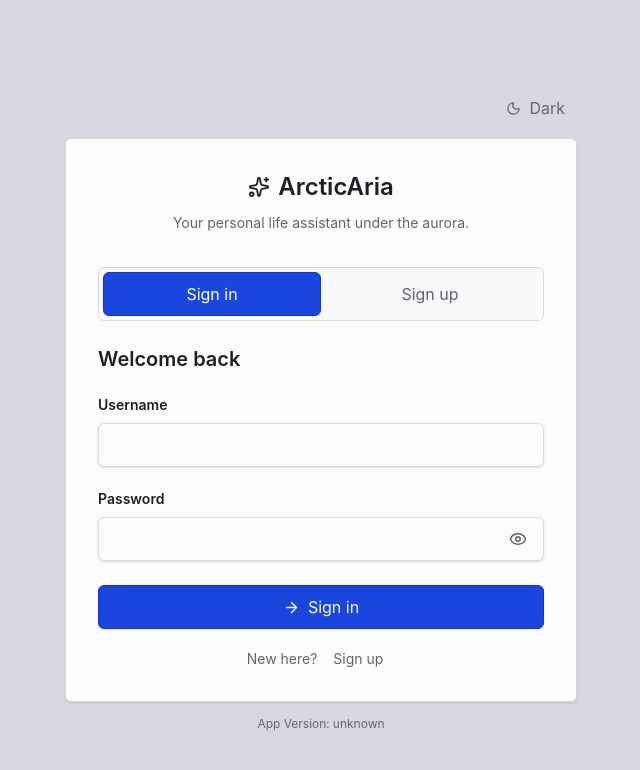
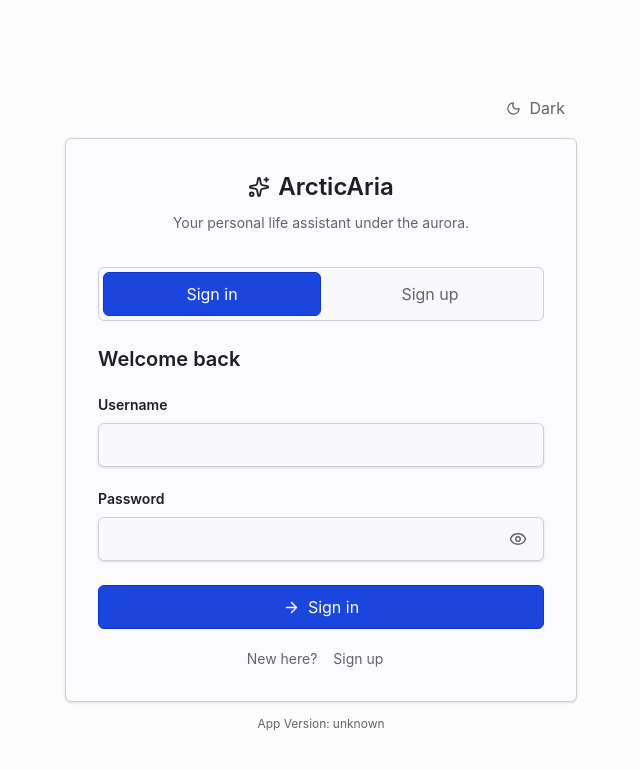
Before and after one commit to purinliang/arctic-aria, a Next.js app in the folder apps/web/: page / in a window 1280 px wide. Shown: the top 770 px of the page, without its empty margins (319-959 px from the left). Built offline with nearby package versions, Linux system fonts and the light colour scheme; no server answers.

Commit message:
style(web): align theme roles with Radix scale
Apply generated Radix-style blue and gray scales through shared Arctic Aria color roles, remove legacy background compatibility aliases, align sidebar/loading/status surfaces, and update color/theme/release docs for the v0.6.0 release.

```diff
--- a/apps/web/src/app-shell/Sidebar.tsx
+++ b/apps/web/src/app-shell/Sidebar.tsx
@@ -229,7 +229,7 @@ function SidebarFrame({
               open ? "translate-x-0" : "-translate-x-full"
             }`
           : "hidden h-screen w-[300px] shrink-0 lg:sticky lg:top-0 lg:flex"
-      } relative flex-col border-r border-[var(--aa-secondary-button-border)] bg-[var(--aa-panel-bg)] text-[var(--aa-primary-text)]`}
+      } relative flex-col border-r border-[var(--aa-secondary-button-border)] bg-[var(--aa-panel-header-bg)] text-[var(--aa-primary-text)]`}
     >
       <div
         ref={sidebarRef}
--- a/apps/web/src/app/globals.css
+++ b/apps/web/src/app/globals.css
@@ -61,63 +61,47 @@
   --gray-indicator: #8b8d98;
   --gray-track: #8b8d98;
   --color-background: #fff;
-  --aa-page-bg: var(--gray-6);
-  --aa-panel-bg: var(--gray-1);
-  --aa-panel-hover-bg: var(--gray-2);
-  --aa-panel-header-bg: var(--gray-3);
-  --aa-primary-text: var(--gray-12);
-  --aa-secondary-text: var(--gray-11);
-  --aa-primary-button-bg: var(--blue-9);
-  --aa-primary-button-text: var(--blue-contrast);
-  --aa-primary-button-hover-bg: var(--blue-10);
-  --aa-primary-button-hover-text: var(--blue-contrast);
-  --aa-primary-button-disabled-bg: var(--blue-6);
-  --aa-primary-button-disabled-text: var(--blue-12);
-  --aa-secondary-button-bg: var(--gray-1);
-  --aa-secondary-button-text: var(--gray-11);
-  --aa-secondary-button-border: var(--gray-6);
-  --aa-secondary-button-hover-bg: var(--gray-3);
-  --aa-secondary-button-hover-border: var(--gray-7);
-  --aa-secondary-button-hover-text: var(--gray-12);
-  --aa-secondary-button-disabled-border: var(--gray-5);
-  --aa-secondary-button-disabled-bg: var(--gray-2);
-  --aa-secondary-button-disabled-text: var(--gray-11);
-  --background: var(--aa-page-bg);
-  --foreground: var(--aa-primary-text);
-  --muted-foreground: var(--aa-secondary-text);
+  --aa-gray-1-25: color-mix(in srgb, var(--gray-1) 75%, var(--gray-2) 25%);
+  --aa-gray-1-50: color-mix(in srgb, var(--gray-1) 50%, var(--gray-2) 50%);
+  --aa-gray-1-75: color-mix(in srgb, var(--gray-1) 25%, var(--gray-2) 75%);
+  --aa-gray-2-25: color-mix(in srgb, var(--gray-2) 75%, var(--gray-3) 25%);
+  --aa-gray-2-50: color-mix(in srgb, var(--gray-2) 50%, var(--gray-3) 50%);
+  --aa-gray-2-75: color-mix(in srgb, var(--gray-2) 25%, var(--gray-3) 75%);
+  --aa-gray-3-25: color-mix(in srgb, var(--gray-3) 75%, var(--gray-4) 25%);
+  --aa-gray-3-50: color-mix(in srgb, var(--gray-3) 50%, var(--gray-4) 50%);
 }
 
 :root[data-aa-theme="dark"],
 .dark,
 .dark-theme {
   --blue-1: #0b111e;
-  --blue-2: #0f1728;
-  --blue-3: #132350;
-  --blue-4: #142a71;
-  --blue-5: #1b3483;
-  --blue-6: #243f92;
-  --blue-7: #2d4ca7;
-  --blue-8: #365bc6;
-  --blue-9: #3b63db;
-  --blue-10: #3357c2;
-  --blue-11: #8eb3ff;
-  --blue-12: #d2e2ff;
+  --blue-2: #0f1729;
+  --blue-3: #102351;
+  --blue-4: #112b71;
+  --blue-5: #173584;
+  --blue-6: #204093;
+  --blue-7: #294da9;
+  --blue-8: #305bc8;
+  --blue-9: #3664db;
+  --blue-10: #2e58c4;
+  --blue-11: #8bb4ff;
+  --blue-12: #d1e3ff;
   --blue-a1: #0012fe0e;
-  --blue-a2: #004ffc19;
-  --blue-a3: #1955fe44;
-  --blue-a4: #194fff67;
-  --blue-a5: #265afd7b;
-  --blue-a6: #3465fe8b;
-  --blue-a7: #3e6fffa1;
-  --blue-a8: #4273ffc2;
-  --blue-a9: #4271fed9;
-  --blue-a10: #3f6fffbe;
-  --blue-a11: #8eb3ff;
-  --blue-a12: #d2e2ff;
+  --blue-a2: #004cfd1a;
+  --blue-a3: #0e54fe45;
+  --blue-a4: #1152ff67;
+  --blue-a5: #1d5bfd7c;
+  --blue-a6: #2c66fe8c;
+  --blue-a7: #376fffa3;
+  --blue-a8: #3971fec5;
+  --blue-a9: #3c72fed9;
+  --blue-a10: #3870ffc0;
+  --blue-a11: #8bb4ff;
+  --blue-a12: #d1e3ff;
   --blue-contrast: #ffffff;
-  --blue-surface: #0e1d3f80;
-  --blue-indicator: #3b63db;
-  --blue-track: #3b63db;
+  --blue-surface: #0e1d4180;
+  --blue-indicator: #3664db;
+  --blue-track: #3664db;
   --gray-1: #111113;
   --gray-2: #19191b;
   --gray-3: #222325;
@@ -147,26 +131,43 @@
   --gray-indicator: #6c6e79;
   --gray-track: #6c6e79;
   --color-background: #111111;
+  --aa-gray-1-25: color-mix(in srgb, var(--gray-1) 75%, var(--gray-2) 25%);
+  --aa-gray-1-50: color-mix(in srgb, var(--gray-1) 50%, var(--gray-2) 50%);
+  --aa-gray-1-75: color-mix(in srgb, var(--gray-1) 25%, var(--gray-2) 75%);
+  --aa-gray-2-25: color-mix(in srgb, var(--gray-2) 75%, var(--gray-3) 25%);
+  --aa-gray-2-50: color-mix(in srgb, var(--gray-2) 50%, var(--gray-3) 50%);
+  --aa-gray-2-75: color-mix(in srgb, var(--gray-2) 25%, var(--gray-3) 75%);
+  --aa-gray-3-25: color-mix(in srgb, var(--gray-3) 75%, var(--gray-4) 25%);
+  --aa-gray-3-50: color-mix(in srgb, var(--gray-3) 50%, var(--gray-4) 50%);
+}
+
+:root,
+:root[data-aa-theme="light"],
+:root[data-aa-theme="dark"],
+.light,
+.light-theme,
+.dark,
+.dark-theme {
   --aa-page-bg: var(--gray-1);
-  --aa-panel-bg: var(--gray-2);
-  --aa-panel-hover-bg: var(--gray-3);
-  --aa-panel-header-bg: var(--gray-4);
+  --aa-panel-bg: var(--aa-gray-1-25);
+  --aa-panel-hover-bg: var(--gray-2);
+  --aa-panel-header-bg: var(--aa-gray-2-25);
   --aa-primary-text: var(--gray-12);
   --aa-secondary-text: var(--gray-11);
   --aa-primary-button-bg: var(--blue-9);
   --aa-primary-button-text: var(--blue-contrast);
   --aa-primary-button-hover-bg: var(--blue-10);
   --aa-primary-button-hover-text: var(--blue-contrast);
-  --aa-primary-button-disabled-bg: var(--blue-4);
+  --aa-primary-button-disabled-bg: var(--blue-3);
   --aa-primary-button-disabled-text: var(--gray-11);
   --aa-secondary-button-bg: var(--gray-2);
   --aa-secondary-button-text: var(--gray-11);
-  --aa-secondary-button-border: var(--gray-6);
+  --aa-secondary-button-border: var(--gray-7);
   --aa-secondary-button-hover-bg: var(--gray-4);
   --aa-secondary-button-hover-border: var(--gray-8);
   --aa-secondary-button-hover-text: var(--gray-12);
-  --aa-secondary-button-disabled-border: var(--gray-5);
-  --aa-secondary-button-disabled-bg: var(--gray-3);
+  --aa-secondary-button-disabled-border: var(--gray-6);
+  --aa-secondary-button-disabled-bg: var(--gray-2);
   --aa-secondary-button-disabled-text: var(--gray-11);
 }
 
@@ -238,34 +239,34 @@
     :root[data-aa-theme="dark"],
     .dark,
     .dark-theme {
-      --blue-1: oklch(17.8% 0.0281 266.2);
-      --blue-2: oklch(20.6% 0.037 266.2);
-      --blue-3: oklch(27.2% 0.0865 266.2);
-      --blue-4: oklch(31.8% 0.1259 266.2);
-      --blue-5: oklch(35.9% 0.1362 266.2);
-      --blue-6: oklch(40% 0.1402 266.2);
-      --blue-7: oklch(44.8% 0.151 266.2);
-      --blue-8: oklch(50.6% 0.1732 266.2);
-      --blue-9: oklch(54.1% 0.1888 266.2);
-      --blue-10: oklch(49.4% 0.1732 266.2);
-      --blue-11: oklch(77.6% 0.1624 266.2);
-      --blue-12: oklch(91.3% 0.0527 266.2);
+      --blue-1: oklch(17.8% 0.0295 264.6);
+      --blue-2: oklch(20.6% 0.038 264.6);
+      --blue-3: oklch(27.1% 0.0883 264.6);
+      --blue-4: oklch(31.8% 0.1261 264.6);
+      --blue-5: oklch(35.9% 0.1376 264.6);
+      --blue-6: oklch(40.1% 0.1425 264.6);
+      --blue-7: oklch(44.9% 0.1539 264.6);
+      --blue-8: oklch(50.5% 0.1762 264.6);
+      --blue-9: oklch(54.2% 0.1891 264.6);
+      --blue-10: oklch(49.5% 0.1762 264.6);
+      --blue-11: oklch(77.6% 0.1634 264.6);
+      --blue-12: oklch(91.3% 0.0538 264.6);
       --blue-a1: color(display-p3 0 0.0706 0.9922 / 0.051);
-      --blue-a2: color(display-p3 0.0667 0.3216 0.9961 / 0.093);
-      --blue-a3: color(display-p3 0.1608 0.3451 0.9961 / 0.253);
-      --blue-a4: color(display-p3 0.149 0.3137 1 / 0.387);
-      --blue-a5: color(display-p3 0.2039 0.3608 1 / 0.458);
-      --blue-a6: color(display-p3 0.2549 0.4078 1 / 0.522);
-      --blue-a7: color(display-p3 0.2941 0.4431 0.9961 / 0.606);
-      --blue-a8: color(display-p3 0.3059 0.4549 0.9961 / 0.732);
-      --blue-a9: color(display-p3 0.3137 0.4588 1 / 0.816);
-      --blue-a10: color(display-p3 0.298 0.4431 1 / 0.715);
-      --blue-a11: color(display-p3 0.6 0.7176 1 / 0.975);
-      --blue-a12: color(display-p3 0.8471 0.8941 1 / 0.988);
+      --blue-a2: color(display-p3 0.0667 0.3098 1 / 0.097);
+      --blue-a3: color(display-p3 0.1294 0.3412 0.9961 / 0.257);
+      --blue-a4: color(display-p3 0.1412 0.3216 1 / 0.387);
+      --blue-a5: color(display-p3 0.1882 0.3647 1 / 0.463);
+      --blue-a6: color(display-p3 0.2392 0.4118 1 / 0.526);
+      --blue-a7: color(display-p3 0.2745 0.4431 0.9961 / 0.614);
+      --blue-a8: color(display-p3 0.2863 0.4549 1 / 0.74);
+      --blue-a9: color(display-p3 0.298 0.4627 1 / 0.816);
+      --blue-a10: color(display-p3 0.2784 0.4471 1 / 0.723);
+      --blue-a11: color(display-p3 0.5922 0.7216 1 / 0.975);
+      --blue-a12: color(display-p3 0.8431 0.898 1 / 0.988);
       --blue-contrast: #ffffff;
-      --blue-surface: color(display-p3 0.0627 0.102 0.2353 / 0.5);
-      --blue-indicator: oklch(54.1% 0.1888 266.2);
-      --blue-track: oklch(54.1% 0.1888 266.2);
+      --blue-surface: color(display-p3 0.0588 0.1098 0.2353 / 0.5);
+      --blue-indicator: oklch(54.2% 0.1891 264.6);
+      --blue-track: oklch(54.2% 0.1891 264.6);
       --gray-1: oklch(17.8% 0.0042 277.7);
       --gray-2: oklch(21.5% 0.004 277.7);
       --gray-3: oklch(25.5% 0.0055 277.7);
@@ -303,13 +304,13 @@
 }
 
 html {
-  background: var(--background);
+  background: var(--aa-page-bg);
 }
 
 body {
   margin: 0;
   background: transparent;
-  color: var(--foreground);
+  color: var(--aa-primary-text);
   font-family:
     Inter, ui-sans-serif, system-ui, -apple-system, BlinkMacSystemFont, "Segoe UI",
     sans-serif;
@@ -320,7 +321,7 @@ body::before {
   position: fixed;
   inset: 0;
   z-index: -1;
-  background: var(--background);
+  background: var(--aa-page-bg);
 }
 
 button,
--- a/apps/web/src/app/layout.tsx
+++ b/apps/web/src/app/layout.tsx
@@ -17,9 +17,6 @@ const themeBootScript = `
 
     root.dataset.aaTheme = darkMode ? "dark" : "light";
     root.style.colorScheme = darkMode ? "dark" : "light";
-    root.style.setProperty("--background", "var(--aa-page-bg)");
-    root.style.setProperty("--foreground", "var(--aa-primary-text)");
-    root.style.setProperty("--muted-foreground", "var(--aa-secondary-text)");
   } catch {
     // Keep the CSS :root light fallback if browser storage is unavailable.
   }
--- a/apps/web/src/components/theme.ts
+++ b/apps/web/src/components/theme.ts
@@ -1,17 +1,4 @@
 import { useEffect } from "react";
-
-export const appThemeColors = {
-  light: {
-    background: "var(--aa-page-bg)",
-    foreground: "var(--aa-primary-text)",
-    mutedForeground: "var(--aa-secondary-text)",
-  },
-  dark: {
-    background: "var(--aa-page-bg)",
-    foreground: "var(--aa-primary-text)",
-    mutedForeground: "var(--aa-secondary-text)",
-  },
-} as const;
 
 export function appShellClass(darkMode: boolean) {
   void darkMode;
@@ -21,18 +8,13 @@ export function appShellClass(darkMode: boolean) {
 export function useDocumentTheme(darkMode: boolean) {
   useEffect(() => {
     const root = document.documentElement;
-    const theme = darkMode ? appThemeColors.dark : appThemeColors.light;
 
     root.dataset.aaTheme = darkMode ? "dark" : "light";
-    root.style.setProperty("--background", theme.background);
-    root.style.setProperty("--foreground", theme.foreground);
-    root.style.setProperty("--muted-foreground", theme.mutedForeground);
+    root.style.colorScheme = darkMode ? "dark" : "light";
 
     return () => {
       delete root.dataset.aaTheme;
-      root.style.removeProperty("--background");
-      root.style.removeProperty("--foreground");
-      root.style.removeProperty("--muted-foreground");
+      root.style.removeProperty("color-scheme");
     };
   }, [darkMode]);
 }
--- a/apps/web/src/features/auth/components/AuthGate.tsx
+++ b/apps/web/src/features/auth/components/AuthGate.tsx
@@ -171,7 +171,7 @@ export function AuthGate() {
 
     return (
       <main
-        className="grid min-h-screen place-items-center bg-[var(--background)] px-4 text-[var(--foreground)] transition-colors"
+        className="grid min-h-screen place-items-center bg-[var(--aa-page-bg)] px-4 text-[var(--aa-primary-text)] transition-colors"
       >
         <div
           className="grid justify-items-center gap-4 text-center"
@@ -182,10 +182,10 @@ export function AuthGate() {
           <div className="flex items-center justify-center gap-2">
             <LoaderCircle
               size={18}
-              className="animate-spin text-[var(--muted-foreground)]"
+              className="animate-spin text-[var(--aa-secondary-text)]"
               aria-hidden="true"
             />
-            <span className="text-xs font-medium leading-5 text-[var(--muted-foreground)]">
+            <span className="text-xs font-medium leading-5 text-[var(--aa-secondary-text)]">
               {loadingMessages.loading.openingWorkspace}
             </span>
           </div>
```
Also changed, not shown: apps/web/src/components/color.ts (+9 -9 lines), 3 other files (tests, documents, lock files or other folders).
